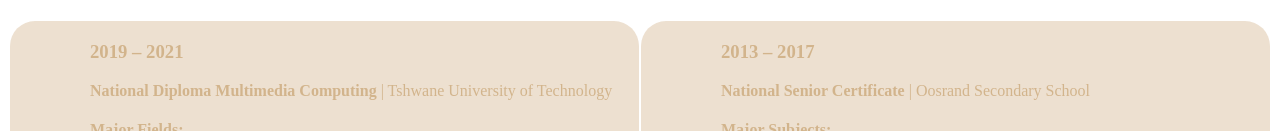
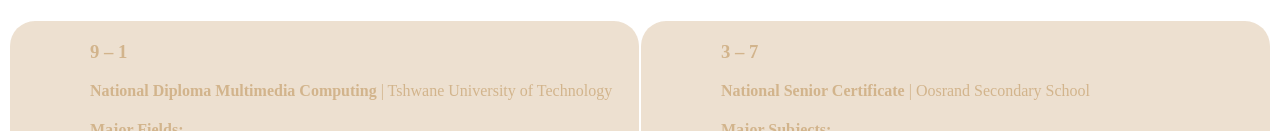
Before and after one commit to MartinPhetla/Martin, a plain HTML site: page index.html in a window 1280 px wide. Shown: the part 654-785 px from the top of the page. Drawn offline with Linux system fonts and the light colour scheme.

Commit message:
Update index.html

```diff
--- a/index.html
+++ b/index.html
@@ -88,7 +88,7 @@
                 </tr>
                 <tr>
                     <td id="border">
-                        <h3>2019 – 2021</h3>
+                        <h3>9 – 1</h3>
                         <p><span>National Diploma Multimedia Computing</span> | Tshwane University of Technology</p>
                         <p><h4>Major Fields:</h4>
                             Web Development <br>
@@ -98,7 +98,7 @@
                         </p>
                     </td>
                     <td id="border">
-                        <h3>2013 – 2017</h3>
+                        <h3>3 – 7</h3>
                         <p><span>National Senior Certificate</span> | Oosrand Secondary School</p>
                         <p><h4>Major Subjects:</h4>
                             ENG Home Language <br>
```
